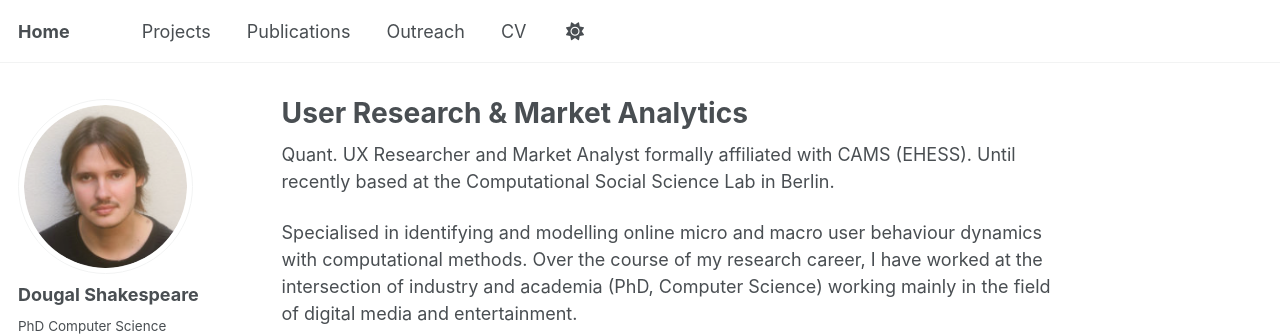
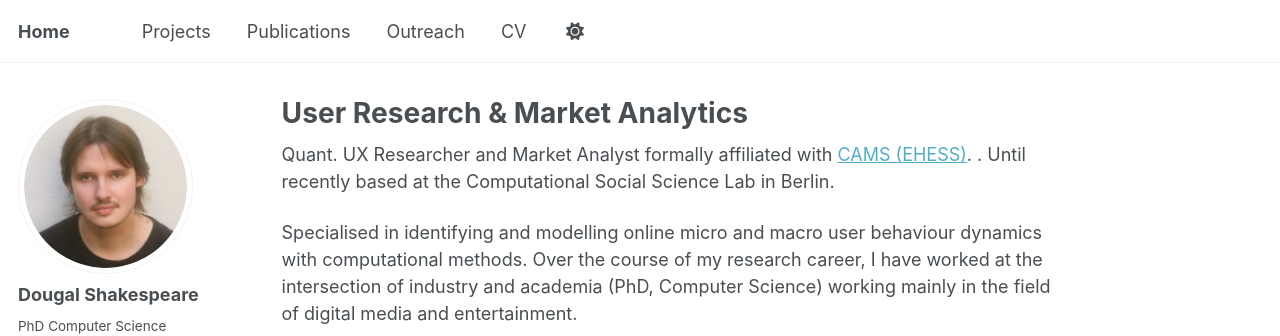
Before and after one commit to deshiiii/deshiiii.github.io, a Jekyll site: the page built from _pages/about.md, in a window 1280 px wide and 950 px high. Shown: the top 336 px of the window. Built offline with Jekyll 4.4.1, drawn with Linux system fonts in a browser that asks for light colours; some web fonts are replaced; part of the change alters nothing that is shown.

```diff
--- a/_pages/about.md
+++ b/_pages/about.md
@@ -8,7 +8,8 @@ redirect_from:
   - /about/
   - /about.html
 ---
-Quant. UX Researcher and Market Analyst formally affiliated with CAMS (EHESS). Until recently based at the Computational Social Science Lab in Berlin.
+Quant. UX Researcher and Market Analyst formally affiliated with [CAMS (EHESS)](https://cams.ehess.fr/).
+. Until recently based at the Computational Social Science Lab in Berlin.
 
 Specialised in identifying and modelling online micro and macro user behaviour dynamics with computational methods. Over the course of my research career, I have worked at the intersection of industry and academia (PhD, Computer Science) working mainly in the field of digital media
 and entertainment.
```
